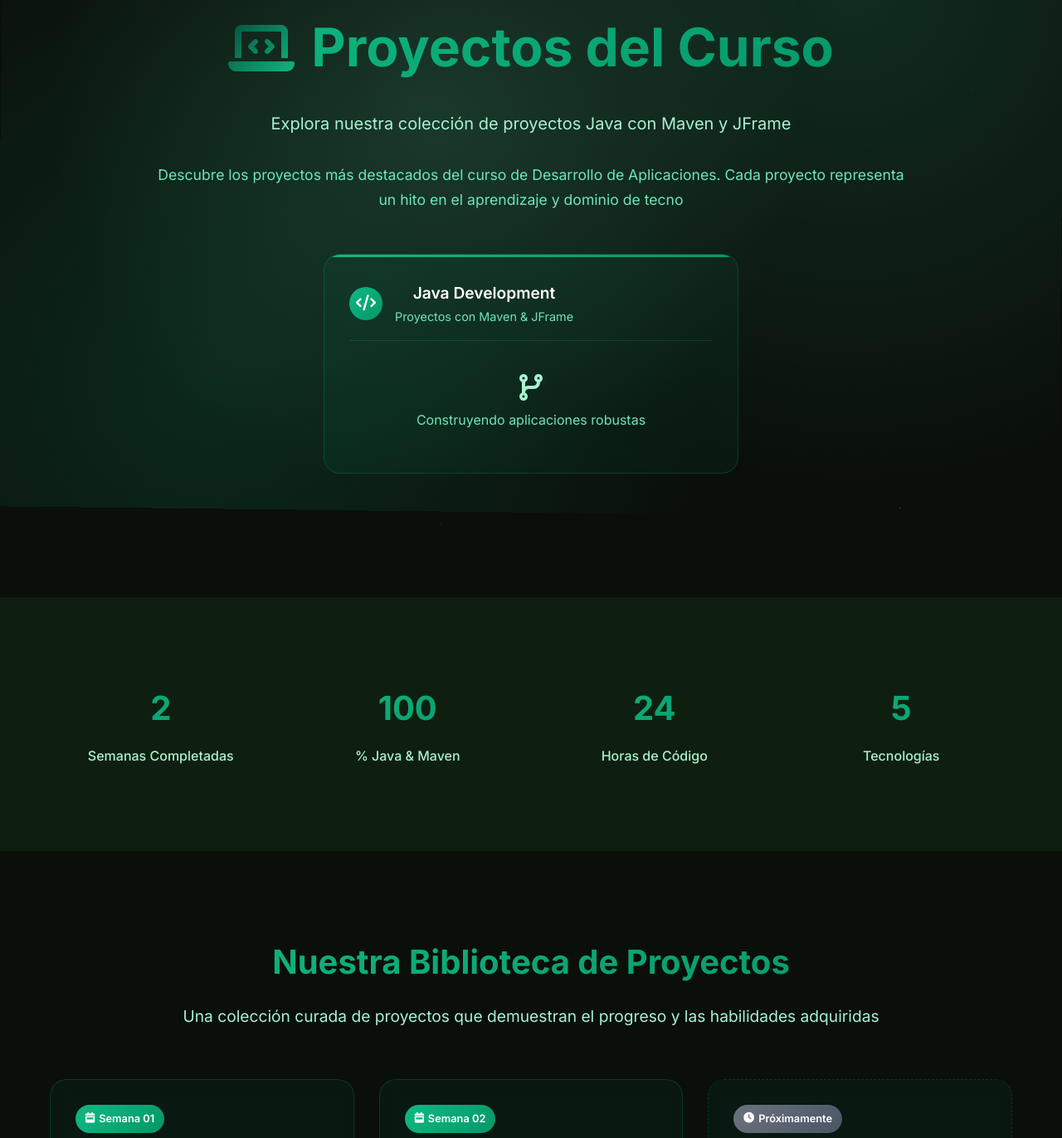
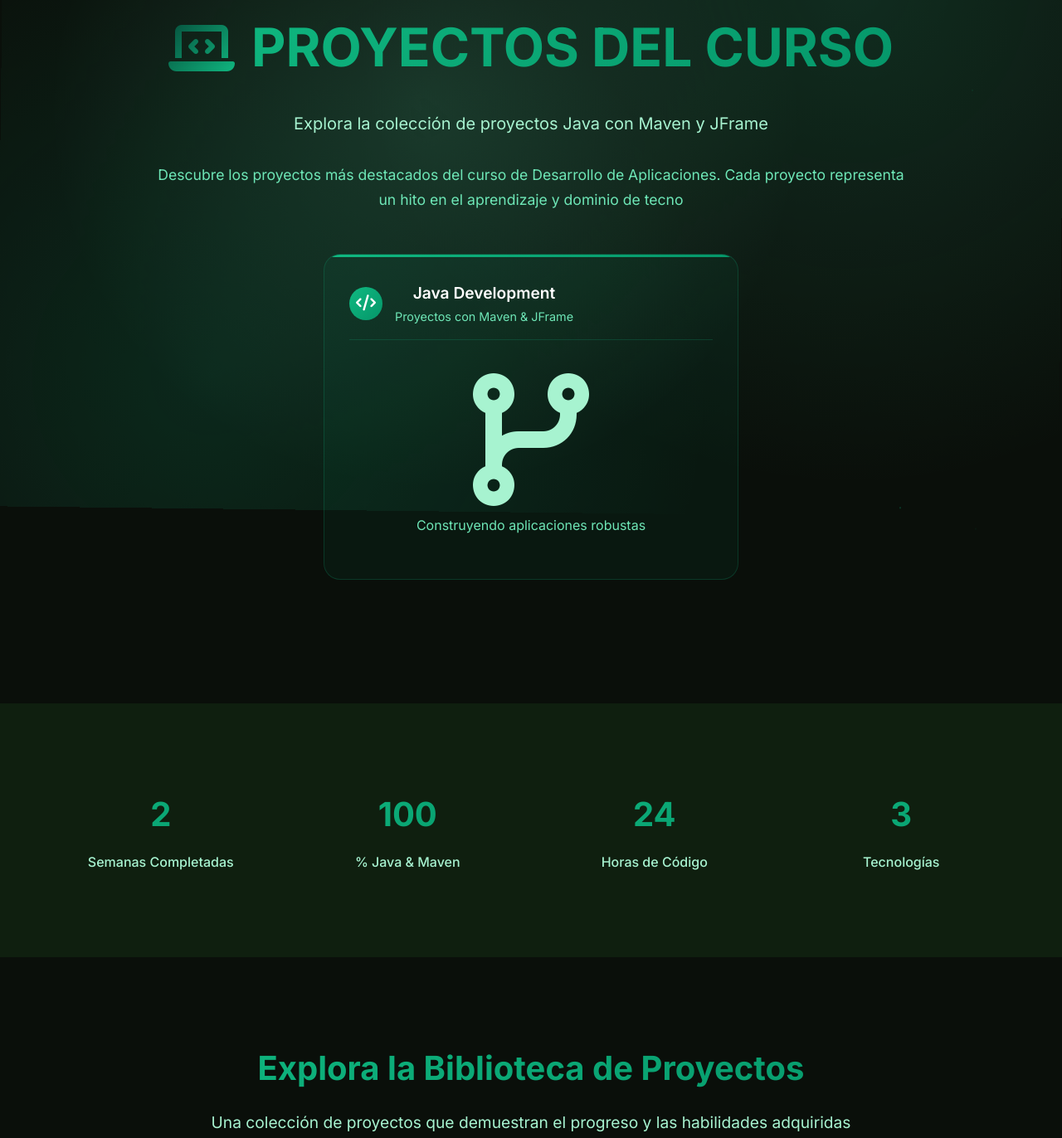
Before and after one commit to DiegoFlores2025/aplicaciones2025, a plain HTML site: page proyectos/index.html in a window 1280 px wide. Shown: the part 169-1541 px from the top of the page at 83% size. Drawn offline with Linux system fonts and the light colour scheme.

Commit message:
Update index.html

```diff
--- a/proyectos/index.html
+++ b/proyectos/index.html
@@ -603,16 +603,16 @@
 
                 <h1>
                     <i class="fas fa-laptop-code code-icon"></i>
-                    Proyectos del Curso
+                    PROYECTOS DEL CURSO
                 </h1>
 
                 <p class="hero-subtitle">
-                    Explora nuestra colección de proyectos Java con Maven y JFrame
+                    Explora la colección de proyectos Java con Maven y JFrame
                 </p>
 
                 <p class="hero-description">
                     Descubre los proyectos más destacados del curso de Desarrollo de Aplicaciones.
-                    Cada proyecto representa un hito en el aprendizaje y dominio de tecnologías modernas.
+                    Cada proyecto representa un hito en el aprendizaje y dominio de tecnologías modernas.<br><br>
                 </p>
 
                 <div class="hero-image">
@@ -627,7 +627,7 @@
                             </div>
                         </div>
                         <div style="color: var(--text-muted); text-align: center; padding: 20px;">
-                            <i class="fas fa-code-branch" style="font-size: 2rem; margin-bottom: 10px; color: var(--text-secondary);"></i>
+                            <i class="fas fa-code-branch" style="font-size:10rem; margin-bottom: 10px; color: var(--text-secondary);"></i>
                             <p>Construyendo aplicaciones robustas</p>
                         </div>
                     </div>
@@ -652,7 +652,7 @@
                     <span class="stat-label">Horas de Código</span>
                 </div>
                 <div class="stat-item fade-in-up">
-                    <span class="stat-number" data-count="5">0</span>
+                    <span class="stat-number" data-count="3">0</span>
                     <span class="stat-label">Tecnologías</span>
                 </div>
             </div>
@@ -662,9 +662,9 @@
     <section class="projects-section">
         <div class="container">
             <div class="section-header">
-                <h2 class="section-title">Nuestra Biblioteca de Proyectos</h2>
+                <h2 class="section-title">Explora la Biblioteca de Proyectos</h2>
                 <p class="section-subtitle">
-                    Una colección curada de proyectos que demuestran el progreso y las habilidades adquiridas
+                    Una colección de proyectos que demuestran el progreso y las habilidades adquiridas
                 </p>
             </div>
 
@@ -745,7 +745,7 @@
     <section class="cta-section">
         <div class="container">
             <div class="cta-content">
-                <h2 class="cta-title">¡Explora Nuestros Proyectos!</h2>
+                <h2 class="cta-title">¡Explora Todos los Proyectos!</h2>
                 <p class="cta-description">
                     Sumérgete en el código, aprende de las implementaciones y descubre las técnicas
                     utilizadas en cada proyecto del curso.
```
